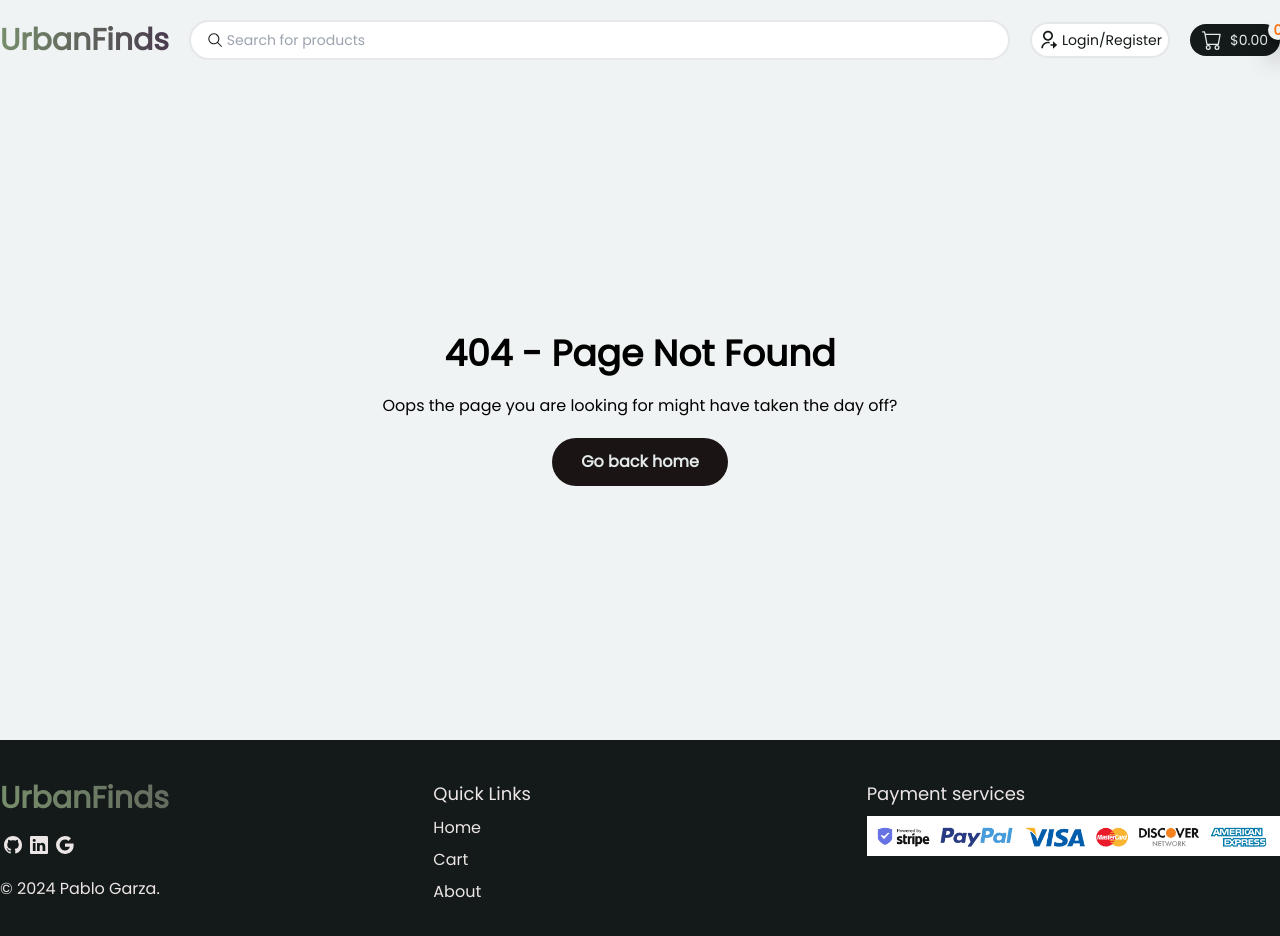
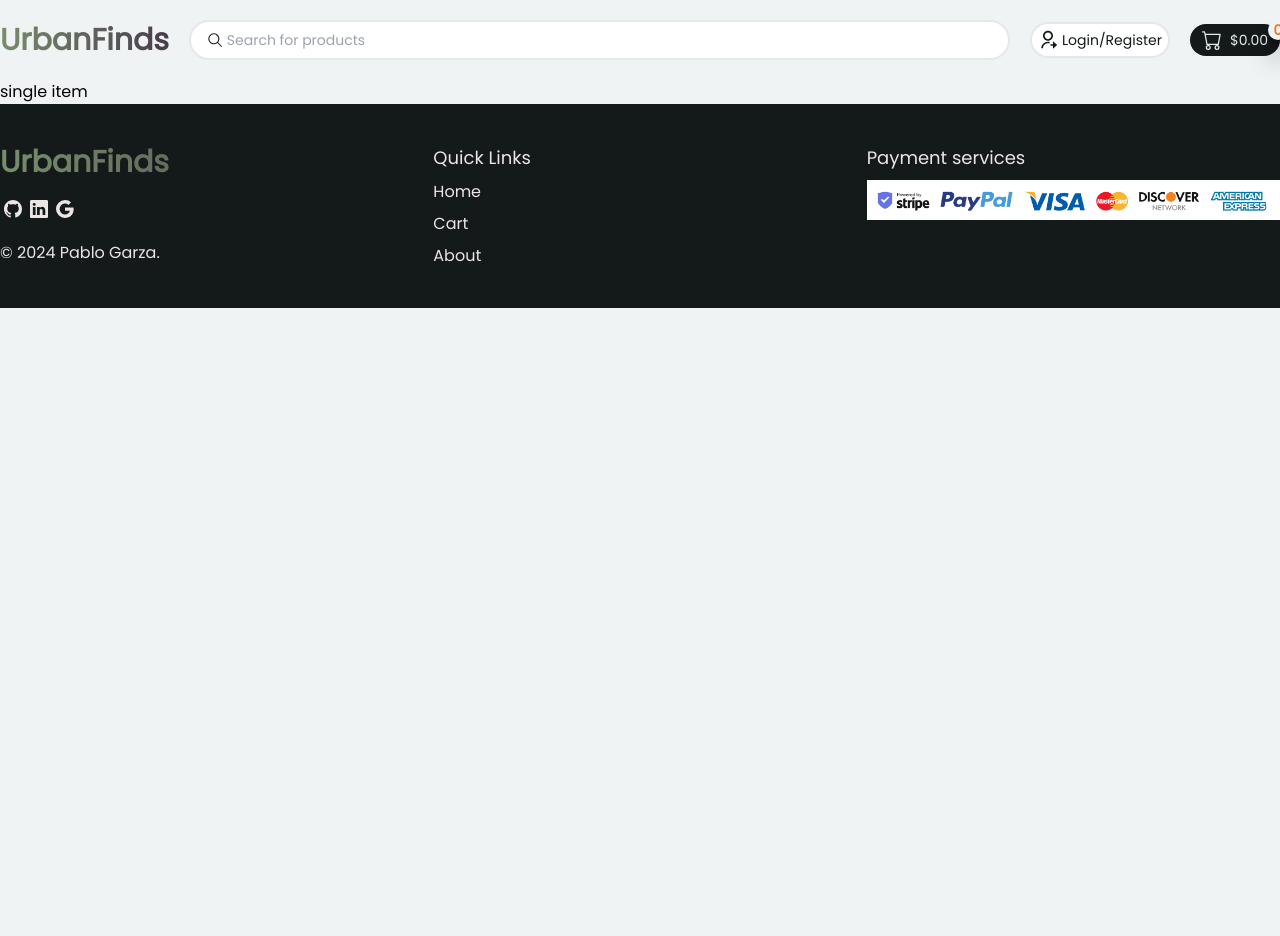
Before and after one commit to Pgarza-dev/js-frameworks, a Next.js app: page /item in a window 1280 px wide. Before the commit this address had no page. Shown: the top 936 px of the page. After the commit the page ends 800 px from the top, so only its background shows below. Built offline with nearby package versions, Linux system fonts and the light colour scheme.

Commit message:
Refactor code: Update NotFoundPage function syntax and add Link component to Products

```diff
--- /dev/null
+++ b/src/app/item/page.tsx
@@ -0,0 +1,10 @@
+type ItemPageProps = {
+  searchParams: string | string[] | undefined;
+};
+
+const itemPage = ({searchParams}: ItemPageProps) => {
+  // console.log(searchParams);
+  return <div>single item</div>;
+};
+
+export default itemPage;
--- a/src/app/not-found.tsx
+++ b/src/app/not-found.tsx
@@ -2,7 +2,7 @@ import Container from "@/components/container/Container";
 import Link from "next/link";
 import React from "react";
 
-const NotFoundPage = () => {
+export default function NotFoundPage() {
   return (
     <Container className="flex items-center justify-center py-20">
       <div className="max-w-2xl min-h-[500px] flex flex-col items-center justify-center gap-y-5">
@@ -18,6 +18,6 @@ const NotFoundPage = () => {
       </div>
     </Container>
   );
-};
+}
 
-export default NotFoundPage;
+// export default NotFoundPage;
--- a/src/components/products/Products.tsx
+++ b/src/components/products/Products.tsx
@@ -6,6 +6,7 @@ import Image from "next/image";
 import calculateDiscountedPrice from "@/utils/index";
 import FormattedPrice from "@/components/formattedPrices/FormattedPrices";
 import { IoIosStar } from "react-icons/io";
+import Link from "next/link";
 
 interface Product {
   id: string;
@@ -66,6 +67,7 @@ export default function Products() {
         <div
           key={product?.id}
           className="w-72 group relative overflow-hidden rounded-lg">
+          <Link href={{ pathname: "/item", query: { _id: product?.id } }}>
           <Image
             src={product.image.url}
             alt={product.title}
@@ -76,6 +78,7 @@ export default function Products() {
           <p className="bg-white duration-200 absolute top-2 right-2 font-medium text-sm py-1 px-3 rounded-full group-hover:bg-lightModePrimary group-hover:text-white">
             {product?.title}
           </p>
+          </Link>
           <div className="absolute w-full bottom-0 p-3 flex flex-col gap-y-2 rounded-b-lg border-[1px] border-t-0 bg-white group-hover:border-lightModePrimary">
             <div className="flex flex-row justify-between items-center">
               <div className=" text-sm border-lightModePrimary px-2 py-1">
```
Also changed, not shown: src/app/singleProducts/route.ts (deleted).
